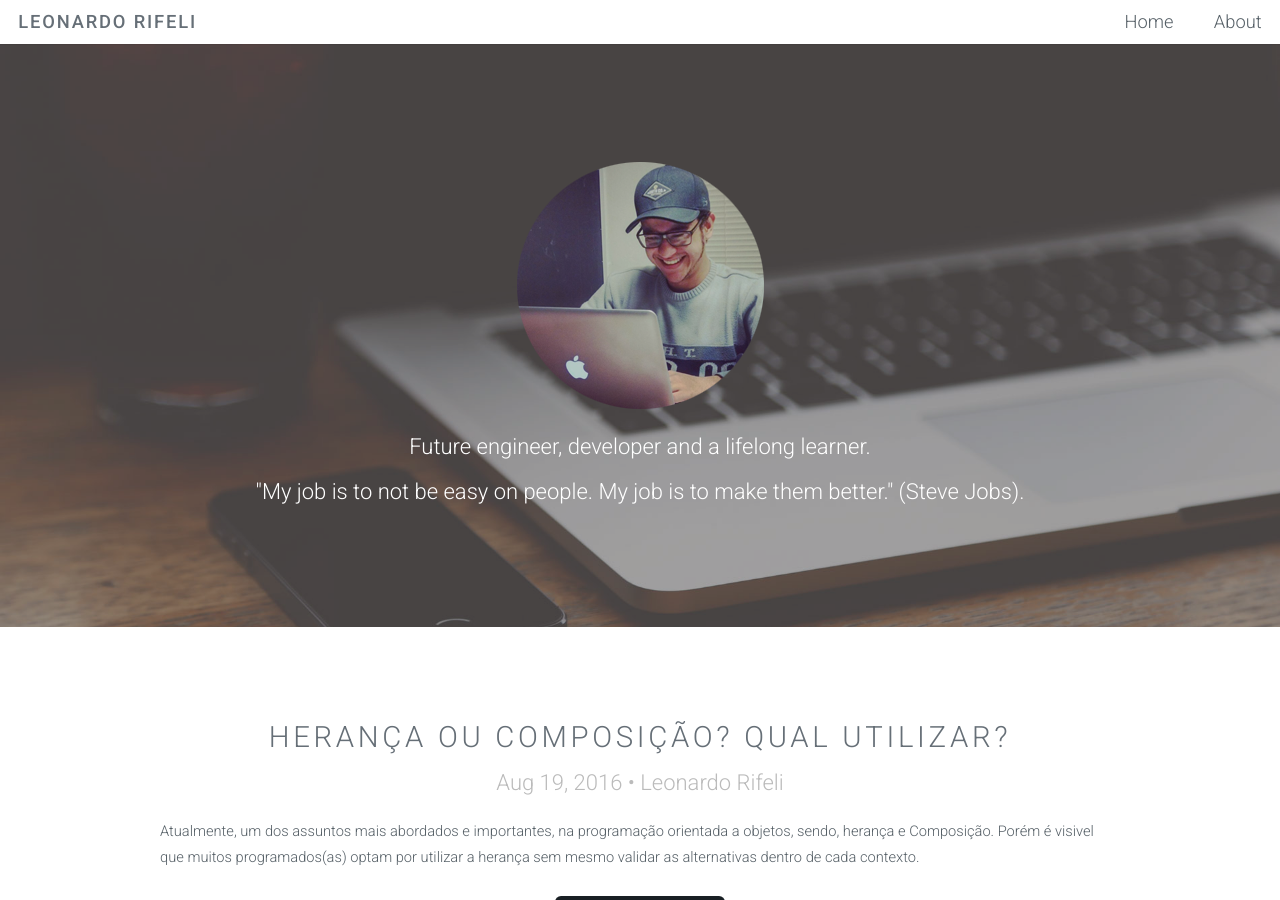
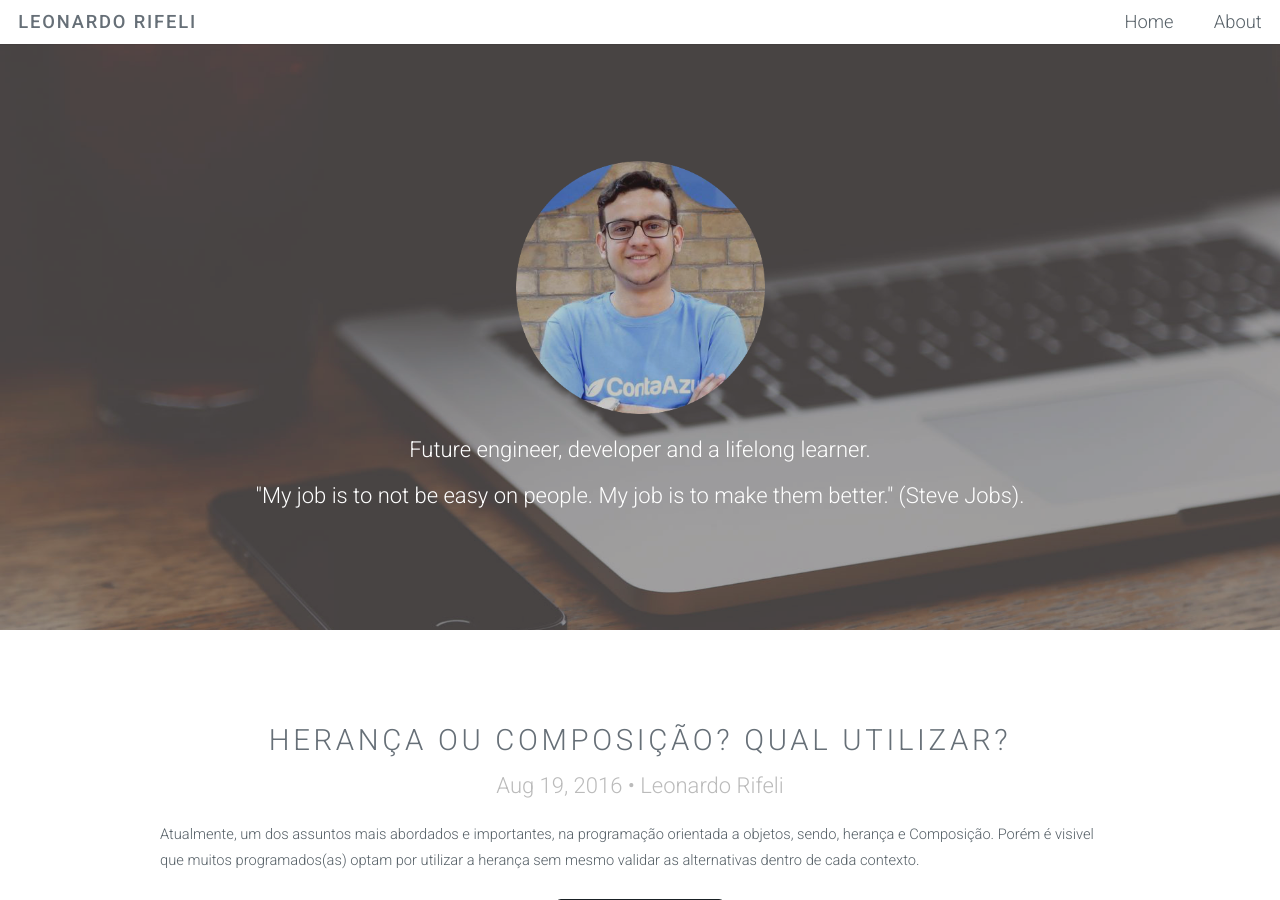
Before and after one commit to leonardorifeli/leonardorifeli-website, a Jekyll site: the page built from index.html, in a window 1280 px wide and 900 px high. Built offline with Jekyll 4.4.1, drawn with Linux system fonts in a browser that asks for light colours.

Commit message:
Fixed image

```diff
--- a/_config.yml
+++ b/_config.yml
@@ -4,7 +4,7 @@ markdown: kramdown
 
 theme:
   title: Leonardo Rifeli
-  image_home: http://leonardorifeli.com/img/website-avatar.png
+  image_home: /img/website-avatar-new.png
   keywords: "joinville, back-end, php, developers brazil, developer, desenvolvedor araraquara, desenvolvedor web, conhecimento, engenharia de computação, engenharia, automação, programação, desenvolvimento, robotica, i.a, inteligencia artificial, dicas de desenvolvimento, dicas de engenharia, logatti, leonardo, leonardo rifeli, augusto rifeli, rifeli, Rifeli"
   description: "My name is Leonardo Rifeli, I'm 20 and I live in Joinville (SC). I'm about three years in the Web market has since come acquiring and honing my experiences. I am currently a back-end developer at the agency taginterativa.com.br. I'm studying a BA in Computer Engineering. Contribute to open source projects and the web community as a whole."
   autor: "Leonardo Rifeli"
--- a/_layouts/landing-page.html
+++ b/_layouts/landing-page.html
@@ -10,7 +10,7 @@
     <section id="banner">
         <div class="inner">
 
-            <img src="{{ site.theme.image_home }}" class="img-main">
+            <img src="{{ site.theme.image_home }}" style="width:249px;" class="img-main">
 
             {{ site.theme.header_text }}
         </div>
```
Also changed, not shown: img/website-avatar-new.png (added), img/website-avatar3.png (renamed from img/website-avatar.png).
